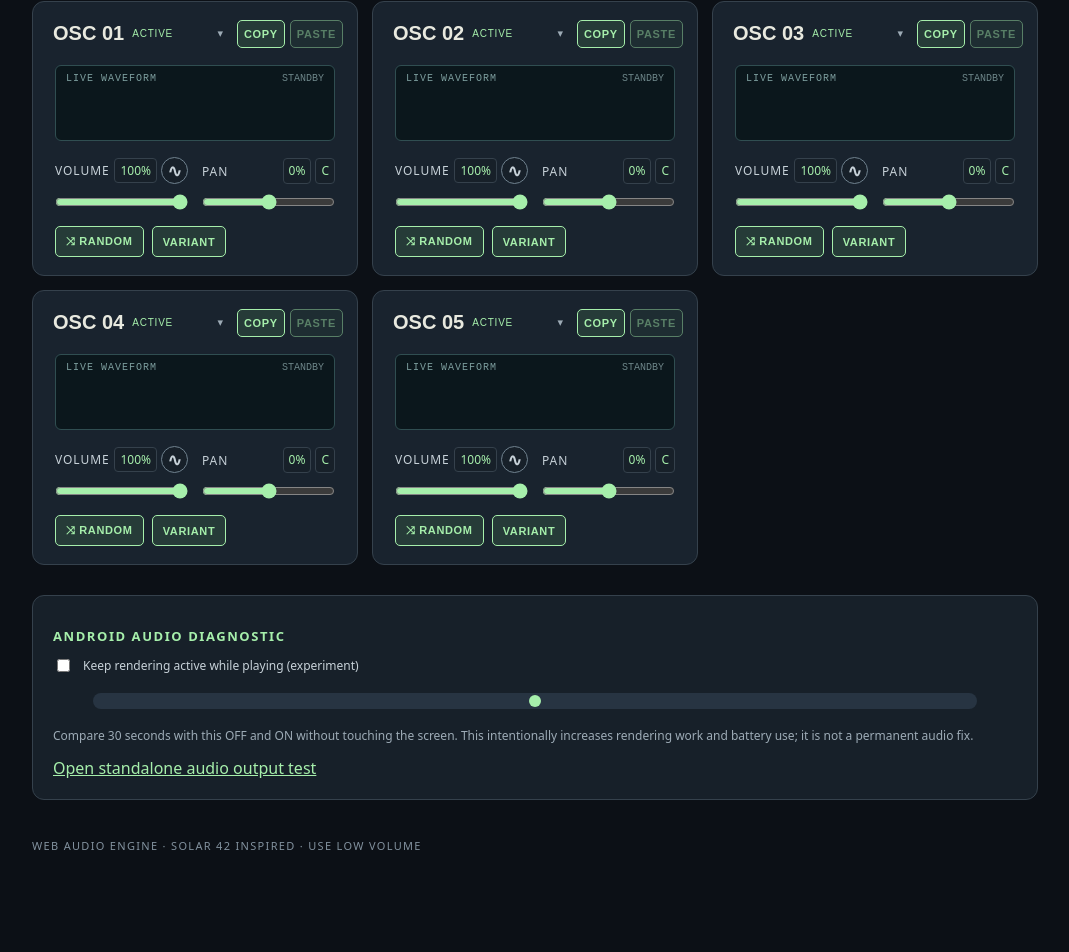
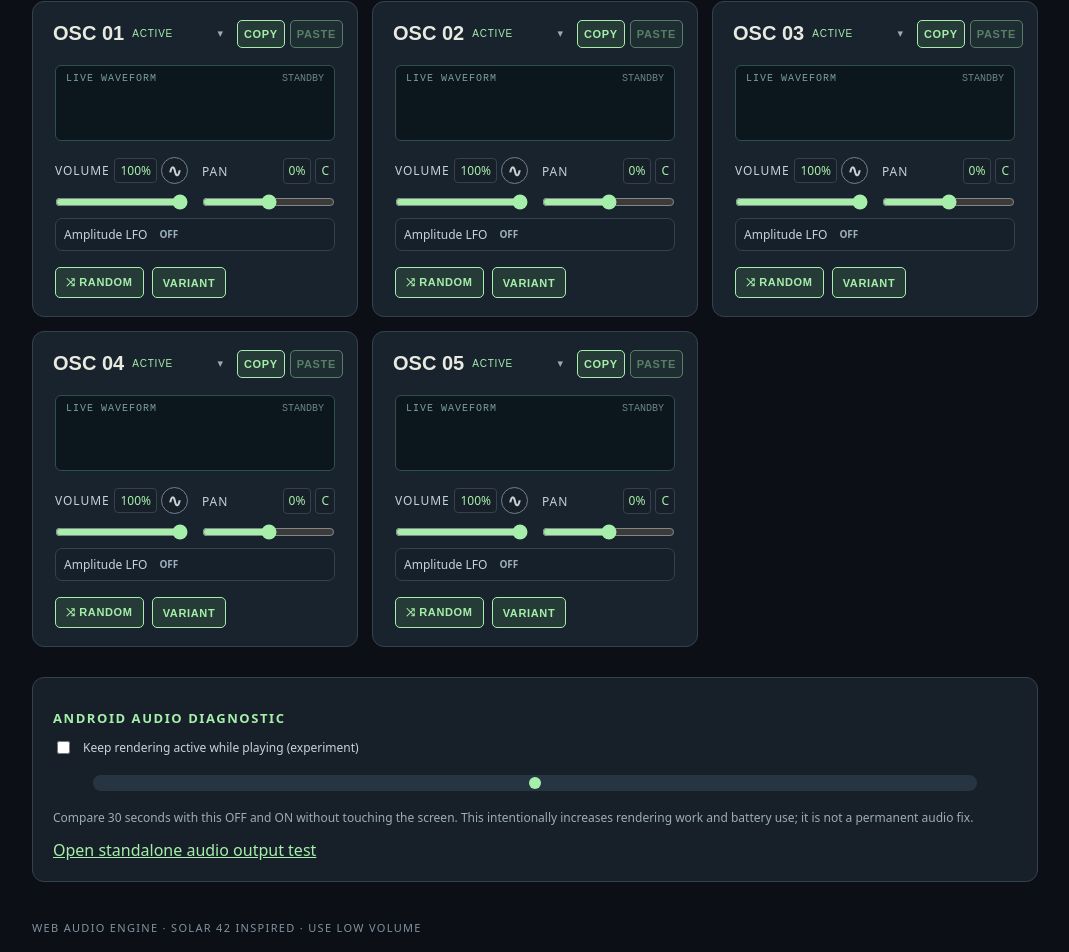
Before and after one commit to wgabel/orbit-sound-lab, a React (Vite) app: page / in a window 1280 px wide. Shown: the part 2468-3420 px from the top of the page, without its empty margins (105-1174 px from the left). Before the commit the page ends 3389 px from the top, so only its background shows below. Built offline with nearby package versions, Linux system fonts and the light colour scheme.

Commit message:
Group oscillator LFO controls with their target sliders

```diff
--- a/src/presentation/App.tsx
+++ b/src/presentation/App.tsx
@@ -1,5 +1,4 @@
-import { AMPLITUDE_LFO_CENTER, LFO_MAXIMUM_RATE_HZ, LFO_MINIMUM_RATE_HZ } from '../domain/modulation';
-import { LfoCycleInput } from './LfoCycleInput';
+import { OscillatorLfoControls } from './OscillatorLfoControls';
 import { replaceOscillatorModulationRoute, validateOscillatorModulationRoutes } from '../domain/oscillator-modulation';
 import type { OscillatorModulationParameter, OscillatorModulationRoute } from '../domain/oscillator-modulation';
 import { OscillatorModulationSlider } from './OscillatorModulationSlider';
@@ -262,6 +261,12 @@ export function App() {
         parameter === 'frequency' ? {...oscillator, frequencyHz: value} : {...oscillator, volume: value})}/>;
   }
 
+  function renderOscillatorLfo(oscillatorId: string, destination: LowFrequencyOscillatorSettings['destination']) {
+    const modulation = lowFrequencyOscillatorSettings.find(item =>
+      item.targetOscillatorId === oscillatorId && item.destination === destination);
+    return modulation && <OscillatorLfoControls modulation={modulation} onChange={updateLowFrequencyOscillator}/>;
+  }
+
   function updateLowFrequencyOscillator(settings: LowFrequencyOscillatorSettings) {
     try {
       controller.current?.layers[activeLayer].updateLowFrequencyOscillator(settings);
@@ -371,32 +376,55 @@ export function App() {
           onClick={() => pasteOscillator(oscillator, index + 1)} aria-label={`Paste into oscillator ${index + 1}`}>PASTE</button>
       </div>
     </div>
-    <OscillatorWaveform oscillatorId={oscillator.id} playing={playing && (layerEnabled || holdModes[activeLayer])} enabled={oscillator.enabled} getAnalyser={getWaveformAnalyser}/><div className="oscillator-always-visible"><div className="oscillator-mix-controls">{renderOscillatorModulationSlider(oscillator, index, 'volume')}
-    <OscillatorPanControl
-      oscillatorId={oscillator.id}
-      oscillatorNumber={index + 1}
-      pan={oscillator.pan}
-      onChange={pan => updateOscillator({...oscillator, pan})}
-    />
+      <OscillatorWaveform oscillatorId={oscillator.id} playing={playing && (layerEnabled || holdModes[activeLayer])}
+        enabled={oscillator.enabled} getAnalyser={getWaveformAnalyser}/>
+      <div className="oscillator-always-visible">
+        <div className="oscillator-volume-group" role="group" aria-label="Volume and amplitude modulation">
+          <div className="oscillator-mix-controls">
+            {renderOscillatorModulationSlider(oscillator, index, 'volume')}
+            <OscillatorPanControl oscillatorId={oscillator.id} oscillatorNumber={index + 1} pan={oscillator.pan}
+              onChange={pan => updateOscillator({...oscillator, pan})}/>
+          </div>
+          {renderOscillatorLfo(oscillator.id, 'amplitude')}
         </div>
         <div className="oscillator-randomize-actions">
           <button type="button" className="randomize-button" onClick={() => randomizeOscillator(oscillator, 'random')}
             aria-label={`Randomize settings for oscillator ${index + 1}`}>⤨ RANDOM</button>
           <button type="button" className="randomize-button" onClick={() => randomizeOscillator(oscillator, 'variant')}
             aria-label={`Generate variant for oscillator ${index + 1}`} title="Vary each setting by up to 5% of its slider range">VARIANT</button>
-    </div></div><div id={`${oscillator.id}-settings`} className="oscillator-panel-content" hidden={!expandedOscillators[`${activeLayer}:${oscillator.id}`]}>{renderOscillatorModulationSlider(oscillator, index, 'frequency')}<NumericSlider label="DETUNE" unit="cents" min={-100} max={100} step={1}
-      value={oscillator.detuneCents} onChange={value => updateOscillator({...oscillator,detuneCents:value})}/><label>WAVEFORM <select value={oscillator.waveform} onChange={event => updateOscillator({...oscillator,waveform:event.target.value as OscillatorSettings['waveform']})}><option value="sine">Sine (diagnostic)</option><option value="triangle">Triangle</option><option value="sawtooth">Sawtooth</option><option value="square">Square</option></select></label><div className="oscillator-filter"><div className="oscillator-title"><strong>LOW-PASS FILTER</strong><label className="switch"><input type="checkbox" checked={oscillator.filter.enabled} onChange={event => updateOscillator({...oscillator,filter:{...oscillator.filter,enabled:event.target.checked}})}/> ACTIVE</label></div>{renderOscillatorModulationSlider(oscillator, index, 'cutoff')}<NumericSlider label="RESONANCE" min={0.1} max={12} step={0.1}
-      disabled={!oscillator.filter.enabled} value={oscillator.filter.resonance} onChange={value => updateOscillator({...oscillator,filter:{...oscillator.filter,resonance:value}})}/></div><div className="oscillator-lfo"><div className="oscillator-title"><strong>INDEPENDENT LFO MODULATION</strong></div>{lowFrequencyOscillatorSettings.filter(item => item.targetOscillatorId === oscillator.id).map(modulation => <div className="lfo-destination" key={modulation.destination}><div className="oscillator-title"><strong>{modulation.destination === 'pitch' ? 'PITCH' : modulation.destination === 'filterCutoff' ? 'FILTER CUTOFF' : 'AMPLITUDE'}</strong><label className="switch"><input type="checkbox" checked={modulation.enabled} onChange={event => updateLowFrequencyOscillator({...modulation,enabled:event.target.checked})}/> ACTIVE</label></div><NumericSlider label="RATE" unit="Hz" min={LFO_MINIMUM_RATE_HZ} max={LFO_MAXIMUM_RATE_HZ} step={0.01}
-      disabled={!modulation.enabled} value={modulation.frequencyHz} onChange={value => updateLowFrequencyOscillator({...modulation,frequencyHz:value})}/>
-      {modulation.destination !== 'filterCutoff' && <LfoCycleInput rateHz={modulation.frequencyHz}
-        destination={modulation.destination === 'pitch' ? 'Pitch' : 'Amplitude'}
-        disabled={!modulation.enabled} onRateChange={frequencyHz => updateLowFrequencyOscillator({...modulation, frequencyHz})}/>}
-      {modulation.destination === 'pitch' ? <>
-        <NumericSlider label="DEPTH" unit="cents" min={0} max={300} step={0.1}
-      disabled={!modulation.enabled} value={modulation.depthCents} onChange={value => updateLowFrequencyOscillator({...modulation,depthCents:value})}/>
-        {modulation.depthCents >= 100 && <span className="pitch-lfo-detail">±{Number((modulation.depthCents / 100).toFixed(3))} semitones</span>}
-      </> : modulation.destination === 'amplitude' ? <NumericSlider label="DEPTH" unit="%" displayFactor={100 / AMPLITUDE_LFO_CENTER} min={0} max={AMPLITUDE_LFO_CENTER}
-      step={AMPLITUDE_LFO_CENTER / 10000} scale="quadratic"
-      disabled={!modulation.enabled} value={modulation.depthAmplitude} onChange={value => updateLowFrequencyOscillator({...modulation,depthAmplitude:value})}/> : <NumericSlider label="DEPTH" unit="Hz" min={0} max={5000} step={10}
-      disabled={!modulation.enabled} value={modulation.depthHz} onChange={value => updateLowFrequencyOscillator({...modulation,depthHz:value})}/>}<label>WAVEFORM <select disabled={!modulation.enabled} value={modulation.waveform} onChange={event => updateLowFrequencyOscillator({...modulation,waveform:event.target.value as LowFrequencyOscillatorSettings['waveform']})}><option value="sine">Sine</option><option value="triangle">Triangle</option><option value="square">Square</option><option value="sawtooth">Sawtooth</option></select></label></div>)}</div></div></article>)}</section><section className="diagnostic"><h2>ANDROID AUDIO DIAGNOSTIC</h2><label><input type="checkbox" checked={renderingDiagnosticEnabled} onChange={event => setRenderingDiagnosticEnabled(event.target.checked)}/> Keep rendering active while playing (experiment)</label><div className="diagnostic-track"><div className="diagnostic-indicator" ref={renderingIndicator}/></div><p>Compare 30 seconds with this OFF and ON without touching the screen. This intentionally increases rendering work and battery use; it is not a permanent audio fix.</p><a href="./audio-diagnostic.html">Open standalone audio output test</a></section><footer>WEB AUDIO ENGINE · SOLAR 42 INSPIRED · USE LOW VOLUME</footer></main>;
+        </div>
+      </div>
+      <div id={`${oscillator.id}-settings`} className="oscillator-panel-content" hidden={!expandedOscillators[`${activeLayer}:${oscillator.id}`]}>
+        <div role="group" aria-label="Frequency and pitch modulation">
+          {renderOscillatorModulationSlider(oscillator, index, 'frequency')}
+          {renderOscillatorLfo(oscillator.id, 'pitch')}
+        </div>
+        <NumericSlider label="DETUNE" unit="cents" min={-100} max={100} step={1} value={oscillator.detuneCents}
+          onChange={detuneCents => updateOscillator({...oscillator, detuneCents})}/>
+        <label>WAVEFORM
+          <select value={oscillator.waveform}
+            onChange={event => updateOscillator({...oscillator, waveform: event.target.value as OscillatorSettings['waveform']})}>
+            <option value="sine">Sine (diagnostic)</option>
+            <option value="triangle">Triangle</option>
+            <option value="sawtooth">Sawtooth</option>
+            <option value="square">Square</option>
+          </select>
+        </label>
+        <div className="oscillator-filter" role="group" aria-label="Low-pass filter">
+          <div className="oscillator-title">
+            <strong>LOW-PASS FILTER</strong>
+            <label className="switch">
+              <input type="checkbox" checked={oscillator.filter.enabled}
+                onChange={event => updateOscillator({...oscillator, filter: {...oscillator.filter, enabled: event.target.checked}})}/>
+              {' '}ACTIVE
+            </label>
+          </div>
+          {renderOscillatorModulationSlider(oscillator, index, 'cutoff')}
+          {renderOscillatorLfo(oscillator.id, 'filterCutoff')}
+          <NumericSlider label="RESONANCE" min={0.1} max={12} step={0.1}
+            disabled={!oscillator.filter.enabled} value={oscillator.filter.resonance}
+            onChange={resonance => updateOscillator({...oscillator, filter: {...oscillator.filter, resonance}})}/>
+        </div>
+      </div>
+    </article>)}</section><section className="diagnostic"><h2>ANDROID AUDIO DIAGNOSTIC</h2><label><input type="checkbox" checked={renderingDiagnosticEnabled} onChange={event => setRenderingDiagnosticEnabled(event.target.checked)}/> Keep rendering active while playing (experiment)</label><div className="diagnostic-track"><div className="diagnostic-indicator" ref={renderingIndicator}/></div><p>Compare 30 seconds with this OFF and ON without touching the screen. This intentionally increases rendering work and battery use; it is not a permanent audio fix.</p><a href="./audio-diagnostic.html">Open standalone audio output test</a></section><footer>WEB AUDIO ENGINE · SOLAR 42 INSPIRED · USE LOW VOLUME</footer></main>;
 }
--- /dev/null
+++ b/src/presentation/OscillatorLfoControls.tsx
@@ -0,0 +1,55 @@
+import { AMPLITUDE_LFO_CENTER, LFO_MAXIMUM_RATE_HZ, LFO_MINIMUM_RATE_HZ } from '../domain/modulation';
+import type { LowFrequencyOscillatorSettings, LowFrequencyOscillatorWaveform } from '../domain/modulation';
+import { LfoCycleInput } from './LfoCycleInput';
+import { NumericSlider } from './NumericSlider';
+
+const DESTINATION_LABELS = {
+  amplitude: 'Amplitude LFO',
+  pitch: 'Pitch LFO',
+  filterCutoff: 'Cutoff LFO'
+} as const;
+
+const WAVEFORMS: readonly LowFrequencyOscillatorWaveform[] = ['sine', 'triangle', 'square', 'sawtooth'];
+
+interface OscillatorLfoControlsProps {
+  readonly modulation: LowFrequencyOscillatorSettings;
+  readonly onChange: (settings: LowFrequencyOscillatorSettings) => void;
+}
+
+export function OscillatorLfoControls({modulation, onChange}: OscillatorLfoControlsProps) {
+  const {destination, enabled, frequencyHz, depthCents, depthAmplitude, depthHz, waveform} = modulation;
+  const label = DESTINATION_LABELS[destination];
+
+  return <details className="oscillator-lfo-disclosure">
+    <summary>
+      <span>{label}</span>
+      <span className="oscillator-lfo-state" data-active={enabled}>{enabled ? 'ON' : 'OFF'}</span>
+    </summary>
+    <div className="lfo-destination">
+      <label className="switch">
+        <input type="checkbox" checked={enabled} onChange={event => onChange({...modulation, enabled: event.target.checked})}/>
+        {' '}Enable {label}
+      </label>
+      <NumericSlider label="RATE" unit="Hz" min={LFO_MINIMUM_RATE_HZ} max={LFO_MAXIMUM_RATE_HZ} step={0.01}
+        disabled={!enabled} value={frequencyHz} onChange={value => onChange({...modulation, frequencyHz: value})}/>
+      {destination !== 'filterCutoff' && <LfoCycleInput rateHz={frequencyHz}
+        destination={destination === 'pitch' ? 'Pitch' : 'Amplitude'}
+        disabled={!enabled} onRateChange={value => onChange({...modulation, frequencyHz: value})}/>}
+      {destination === 'pitch' ? <>
+        <NumericSlider label="DEPTH" unit="cents" min={0} max={300} step={0.1}
+          disabled={!enabled} value={depthCents} onChange={value => onChange({...modulation, depthCents: value})}/>
+        {depthCents >= 100 && <span className="pitch-lfo-detail">±{Number((depthCents / 100).toFixed(3))} semitones</span>}
+      </> : destination === 'amplitude' ? <NumericSlider label="DEPTH" unit="%" displayFactor={100 / AMPLITUDE_LFO_CENTER}
+        min={0} max={AMPLITUDE_LFO_CENTER} step={AMPLITUDE_LFO_CENTER / 10000} scale="quadratic"
+        disabled={!enabled} value={depthAmplitude} onChange={value => onChange({...modulation, depthAmplitude: value})}/>
+      : <NumericSlider label="DEPTH" unit="Hz" min={0} max={5000} step={10}
+        disabled={!enabled} value={depthHz} onChange={value => onChange({...modulation, depthHz: value})}/>}
+      <label>LFO WAVEFORM
+        <select disabled={!enabled} value={waveform}
+          onChange={event => onChange({...modulation, waveform: event.target.value as LowFrequencyOscillatorWaveform})}>
+          {WAVEFORMS.map(option => <option key={option} value={option}>{option[0].toUpperCase() + option.slice(1)}</option>)}
+        </select>
+      </label>
+    </div>
+  </details>;
+}
--- a/src/presentation/styles.css
+++ b/src/presentation/styles.css
@@ -2,7 +2,6 @@
 
 .diagnostic{margin-top:30px;padding:20px;border:1px solid #35414c;border-radius:12px;background:#172029}.diagnostic a{color:#a6efab}.diagnostic h2{font-size:13px;letter-spacing:.12em;color:#a6efab}.diagnostic label{display:flex;gap:10px;align-items:center;letter-spacing:0}.diagnostic-track{height:16px;margin:18px 40px;background:#273442;border-radius:12px;display:flex;justify-content:center;align-items:center}.diagnostic-indicator{width:12px;height:12px;border-radius:50%;background:#a6efab;will-change:transform}.diagnostic p{font-size:12px;color:#9dabb6;line-height:1.5}
 
-.oscillator-lfo{border-top:1px solid #35414c;margin-top:12px;padding-top:18px}.oscillator-lfo .oscillator-title{margin-bottom:14px}.oscillator-lfo .oscillator-title strong{font-size:14px;letter-spacing:.1em}.oscillator-lfo input:disabled,.oscillator-lfo select:disabled{opacity:.4}
 
 .oscillator-filter{border-top:1px solid #35414c;margin-top:12px;padding-top:18px}.oscillator-filter .oscillator-title{margin-bottom:14px}.oscillator-filter .oscillator-title strong{font-size:14px;letter-spacing:.1em}.oscillator-filter input:disabled{opacity:.4}
 
@@ -54,7 +53,8 @@
 .oscillator-panel-toggle:focus-visible{outline:2px solid #a6efab;outline-offset:-3px}
 .oscillator-panel-toggle[aria-expanded="true"] .oscillator-expand-hint:after{transform:rotate(180deg)}
 .oscillator-always-visible{display:flex;flex-wrap:wrap;align-items:center;gap:16px;padding:0 22px 18px}
-.oscillator-mix-controls{flex:1 1 188px;min-width:0;display:grid;grid-template-columns:repeat(2,minmax(0,1fr));gap:14px;align-items:end}
+.oscillator-volume-group{flex:1 1 100%;min-width:0}
+.oscillator-mix-controls{min-width:0;display:grid;grid-template-columns:repeat(2,minmax(0,1fr));gap:14px;align-items:end}
 .numeric-slider{min-width:0}
 .numeric-slider-header,.numeric-slider-actions{display:flex;align-items:center;gap:4px}
 .numeric-slider-header{justify-content:space-between;flex-wrap:wrap;min-height:26px}
@@ -68,7 +68,6 @@
 .oscillator-always-visible input[type=range]{margin:10px 0 0}
 .oscillator-randomize-actions{display:flex;flex-wrap:wrap;gap:8px}
 .oscillator-panel-content[hidden]{display:none}
-@media(max-width:420px){.oscillator-mix-controls{flex-basis:100%}}
 
 .preset-morph{margin-top:20px;padding:16px;border:1px solid #43594d;border-radius:8px;background:#101e21}
 .preset-morph h3{font-size:12px;letter-spacing:.14em;color:#a6efab;margin:0 0 14px}
@@ -190,3 +189,15 @@
 .pitch-lfo-cycle{display:flex;align-items:center;gap:5px;color:inherit;font-size:inherit;letter-spacing:normal}
 .pitch-lfo-cycle input{width:8ch;font-variant-numeric:tabular-nums}
 .pitch-lfo-cycle input:disabled{opacity:.55}
+
+
+.oscillator-lfo-disclosure{margin:0 0 14px;border:1px solid #35414c;border-radius:7px;background:#15202b}
+.oscillator-volume-group .oscillator-lfo-disclosure{margin:8px 0 0}
+.oscillator-lfo-disclosure summary{padding:7px 8px;color:#c7d1d8;font-size:12px;cursor:pointer}
+.oscillator-lfo-disclosure summary:focus-visible{outline:2px solid #77dcff;outline-offset:2px}
+.oscillator-lfo-state{float:right;color:#9caeba;font-size:10px;font-weight:700;line-height:17px}
+.oscillator-lfo-state[data-active=true]{color:#77dcff}
+.oscillator-lfo-disclosure .lfo-destination{display:grid;gap:8px;padding:8px;border-top:1px solid #35414c}
+.oscillator-lfo-disclosure input[type=range]{margin:7px 0 0}
+.oscillator-lfo-disclosure select{display:block;width:100%;margin-top:5px}
+.oscillator-lfo-disclosure input:disabled,.oscillator-lfo-disclosure select:disabled{opacity:.55}
```
Also changed, not shown: 1 other file (tests, documents, lock files or other folders). Lines whose indentation alone changed are shown as unchanged.
